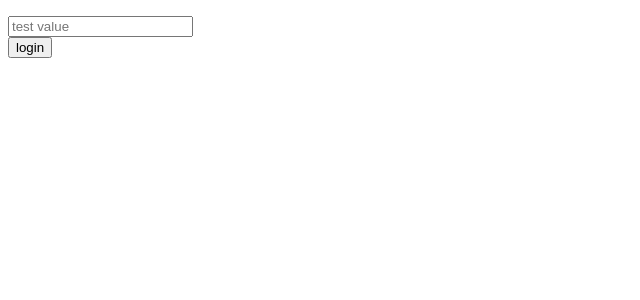
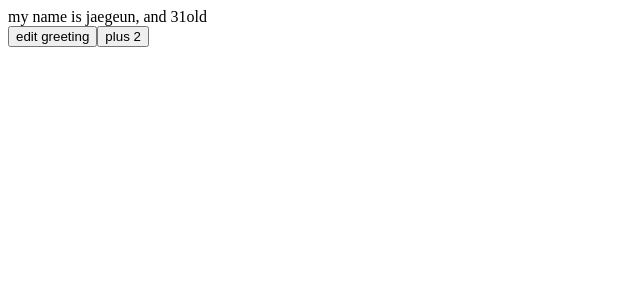
Before and after one commit to KimJaeGeun/vite-study, a Vue app: page / in a window 1280 px wide. Before the commit this address had no page. Shown: the top 300 px of the page, without its empty margins (0-640 px from the left). Built offline with nearby package versions, Linux system fonts and the light colour scheme.

Commit message:
pinia -1

```diff
--- a/src/App.vue
+++ b/src/App.vue
@@ -1,27 +1,27 @@
 <template>
-<LoginView />
-<!-- <reactive-data-view /> -->
-<!-- <ref-test-view /> -->
-<!-- <use-store-view /> -->
-<!-- <div>{{ counter }}</div>
-<button @click="increment">increment</button> -->
+<div>
+<!-- {{defaultStore.greeting}} -->
+{{arrangeStore.greeting}}
+</div>
+<button @click="edit">edit greeting</button>
+<button @click="plus">plus 2</button>
+
 </template>
 
 <script setup lang="ts">
-// import { onMounted } from 'vue';
-import LoginView from './views/LoginView.vue';
-// import refTestView  from '@/components/refTestView.vue';
-// import reactiveDataView  from '@/components/reactiveDataView.vue';
-// import useStoreView from '@/components/useStoreView.vue';
-// import { useCounter } from '@/testFunction/toRef.js'
+import { useDefaultStore, useArrangeStore } from '@/stores/sampleStore';
 
-// const { counter, increment } = useCounter();
+const defaultStore = useDefaultStore();
+const arrangeStore = useArrangeStore();
 
-// onMounted(() => {
-//   setTimeout(increment, 3000);
-// })
+function edit() {
+    // defaultStore.ageUp(1);
+    arrangeStore.ageUp(1);
+}
 
-
+function plus() {
+    arrangeStore.age += 2;
+}
 
 
 </script>
--- /dev/null
+++ b/src/stores/sampleStore.ts
@@ -0,0 +1,32 @@
+
+import { defineStore } from 'pinia';
+import { ref, computed } from 'vue';
+
+export const useDefaultStore = defineStore({
+    id: 'default',
+    state: () => ({
+        name: 'jaegeun',
+        age: 31,
+    }),
+    getters: {
+        greeting: ({ name, age }) => `my name is ${name}, and ${age}old`
+    },
+    actions: {
+        ageUp (num:number) {
+            this.age += num;
+        }
+    }
+});
+
+export const useArrangeStore = defineStore('arrange', () => {
+    const name = ref('jaegeun');
+    const age = ref(31);
+
+    const greeting = computed(() => `my name is ${name.value}, and ${age.value}old`);
+
+    function ageUp (num:number) {
+        age.value += num;
+    }
+
+    return {name, age, greeting, ageUp}
+});
--- a/src/views/LoginView.vue
+++ b/src/views/LoginView.vue
@@ -12,7 +12,7 @@
 
 <script setup lang="ts">
 import { reactive } from 'vue'
-import InputForm from '@/components/form/InputForm.vue';
+import InputForm from '@/components/common/form/InputForm.vue';
 
 const userInfo = reactive({
     id: '',
```
Also changed, not shown: src/components/common/form/InputForm.vue (renamed from src/components/form/InputForm.vue), src/components/common/modal/messageModal.vue (added), src/stores/modalStore.ts (added), 1 other file (tests, documents, lock files or other folders).
